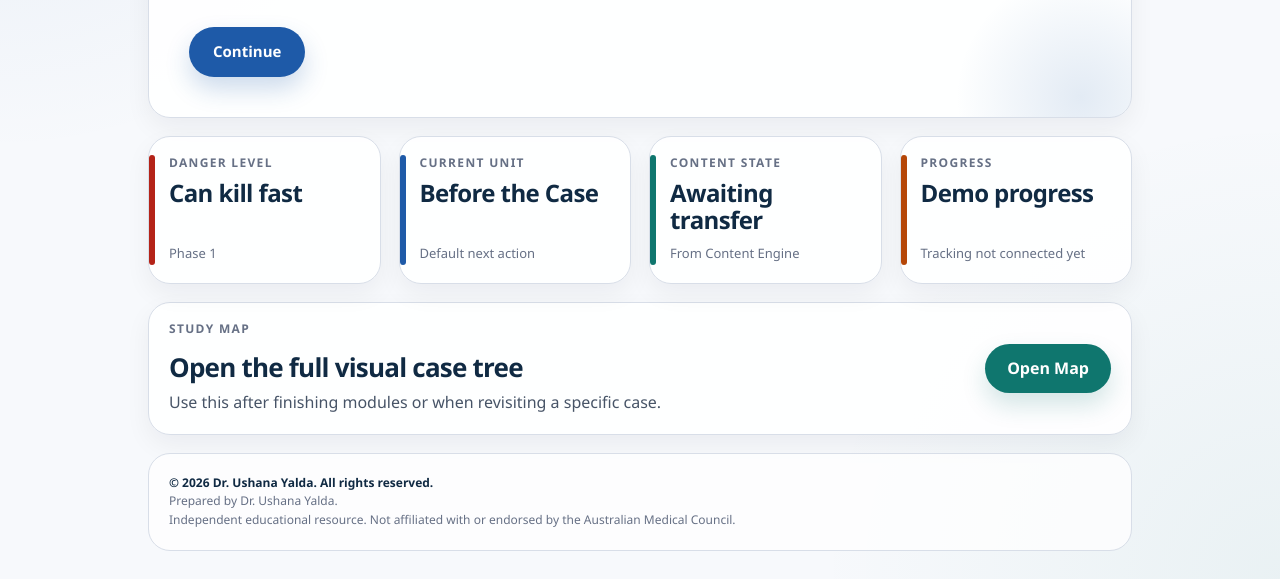
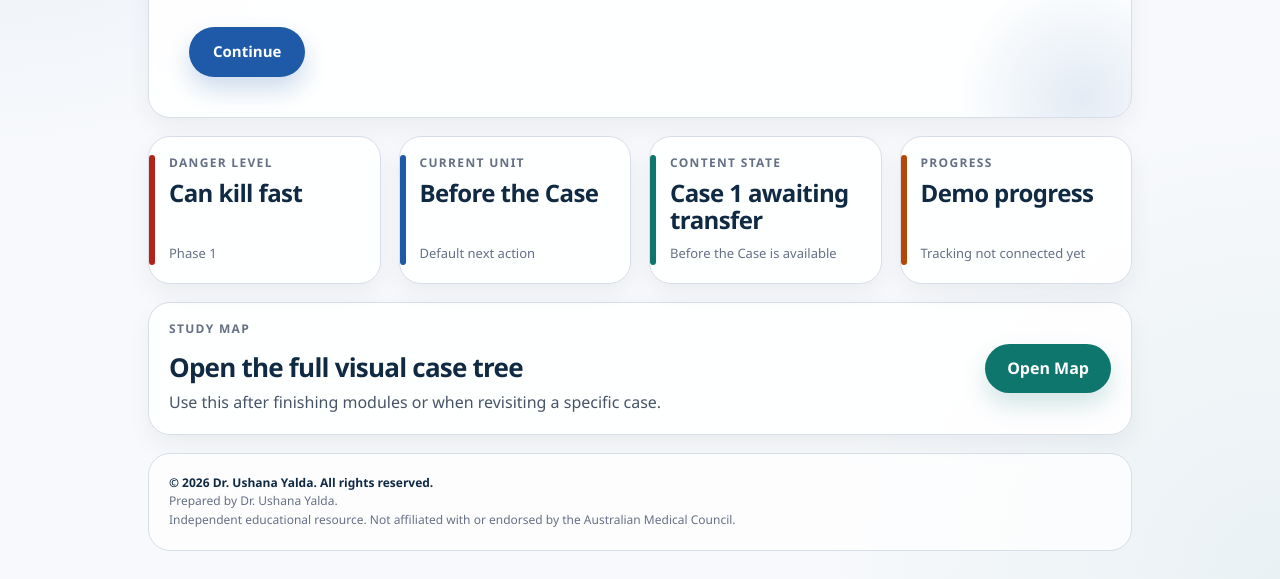
Before and after one commit to ushanayalda/Amc-clinical, a plain HTML site: page index.html in a window 1280 px wide. Shown: the part 278-857 px from the top of the page. Drawn offline with Linux system fonts and the light colour scheme.

Commit message:
Update index.html

```diff
--- a/index.html
+++ b/index.html
@@ -26,7 +26,6 @@
       --soft-green: #E6F4EA;
       --soft-amber: #FFF4E5;
       --soft-red: #FEE4E2;
-      --soft-grey: #F2F4F7;
 
       --shadow: 0 10px 26px rgba(16, 24, 40, 0.055);
       --radius: 22px;
@@ -580,9 +579,9 @@
         <article class="status-card status-teal">
           <div>
             <p class="eyebrow">Content state</p>
-            <p class="status-value">Awaiting transfer</p>
+            <p class="status-value">Case 1 awaiting transfer</p>
           </div>
-          <div class="status-note">From Content Engine</div>
+          <div class="status-note">Before the Case is available</div>
         </article>
 
         <article class="status-card status-amber">
```
